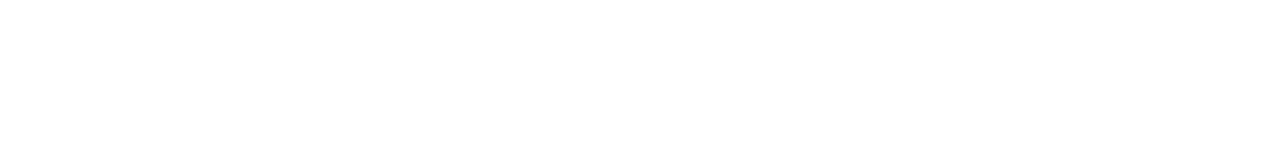
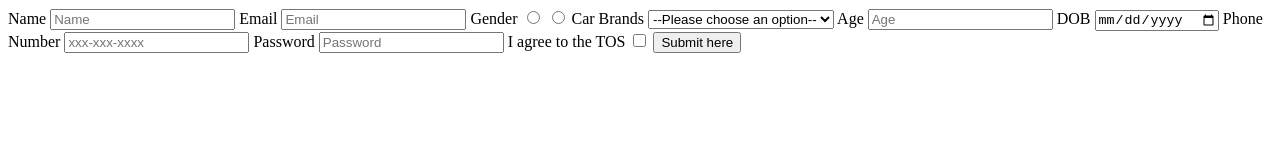
Before and after one commit to acciojob/signup-form-car-adityash12, a website: page main.html in a window 1280 px wide. Drawn offline with Linux system fonts and the light colour scheme.

Commit message:
created a submission

```diff
--- a/main.html
+++ b/main.html
@@ -7,6 +7,43 @@
 </head>
 
 <body>
+	<form method="post">
+		    <!--Name-->
+		<label for="name">Name</label>
+		<input type="text" id="name" placeholder="Name" required>
+		    <!--Email-->
+		<label for="email">Email</label>
+		<input type="email" id="email" placeholder="Email" required>
+			<!--Gender-->
+		<label for="gender">Gender</label>
+		<input type="radio" id="gender_m"  name="gender" required>
+		<input type="radio" id="gender_f"  required name="gender">
+	     	<!--Car Brands-->
+		<label for="cars" >Car Brands</label>
+		<select id="cars" required >
+			<option  >--Please choose an option--</option>
+			<option  >Swift</option>
+			<option>Alto 800</option>
+		</select>
+		   <!--Age-->
+		<label for="age">Age</label>
+		<input type="number" id="age" placeholder="Age" required>
+	  	  <!--DOB -->
+		<label for="dob">DOB</label>
+		<input type="date" id="dob"  required>
+		  <!-- Phone number-->
+		<label for="tel">Phone Number</label>
+		<input type="tel" id="tel" placeholder="xxx-xxx-xxxx">
+		  <!--password -->
+		<label for="password">Password</label>
+		<input type="password" required id="password" placeholder="Password">
+		  <!-- tos-->
+		<label for="tos">I agree to the TOS</label>
+		<input type="checkbox" required id="tos">
+		<!--button-->
+	<input type="submit" value="Submit here">
+
+	</form>
 	<!-- the entire body must be written by student -->
     <script type="text/javascript" src="./script.js">
 </script>
```
